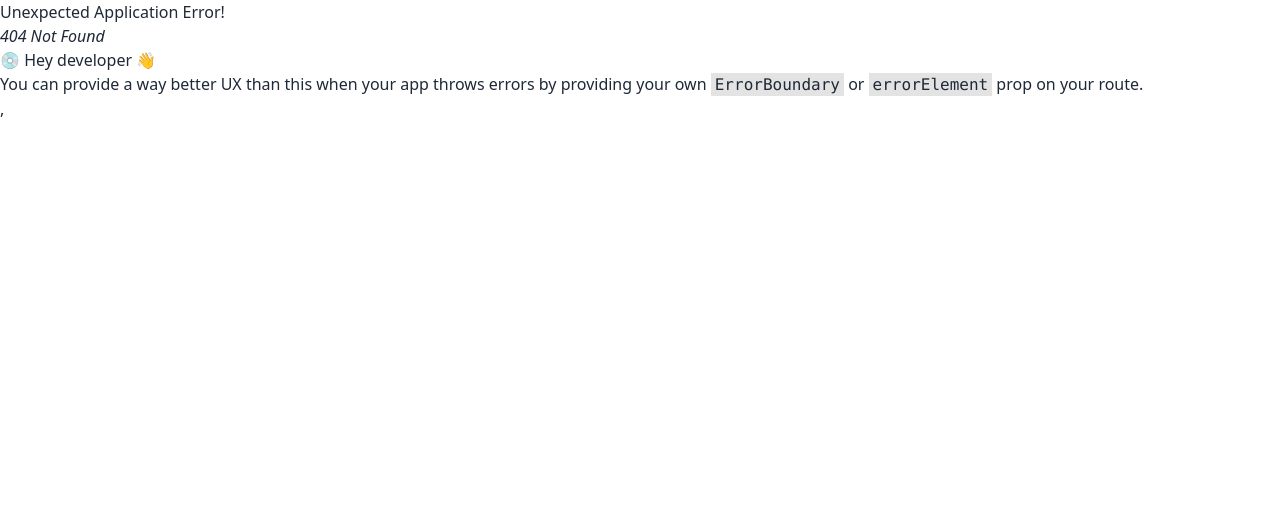
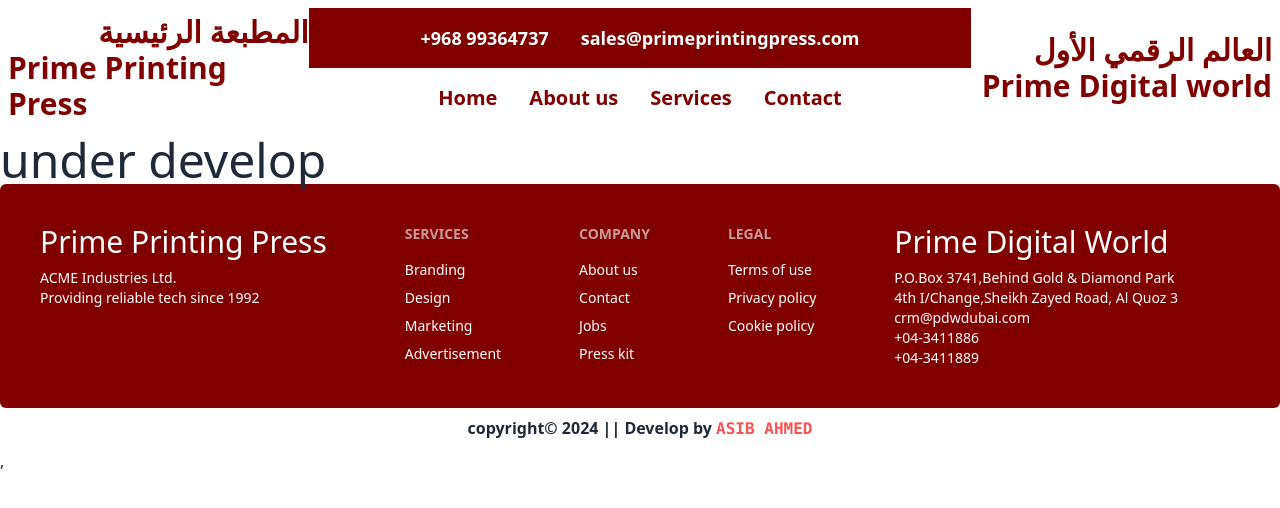
Before and after one commit to asib11/printing-press, a React (Vite) app: page /about in a window 1280 px wide. Before the commit this address had no page. Shown: the top 508 px of the page. Built offline with nearby package versions, Linux system fonts and the light colour scheme.

Commit message:
add route

```diff
--- a/src/Layout/Main.jsx
+++ b/src/Layout/Main.jsx
@@ -9,7 +9,7 @@
             <Navbar></Navbar>
             <Outlet></Outlet>
             <Footer></Footer>
-            <p className="text-center font-bold my-2 text-[#800000]">copyright{copy} 2024 || Develop by <a href="">ASIB AHMED</a></p>
+            <p className="text-center font-semibold my-2  ">copyright{copy} 2024 || Develop by <a className='font-mono font-bold hover:underline text-[#fd5252]' href="https://wa.me/+8801753249719" target="_blank" rel="noreferrer">ASIB AHMED</a></p>
         </div>
     );
 };
--- /dev/null
+++ b/src/components/About/About.jsx
@@ -0,0 +1,11 @@
+
+
+const About = () => {
+    return (
+        <div>
+            <p className="text-5xl">under develop</p>
+        </div>
+    );
+};
+
+export default About;
--- /dev/null
+++ b/src/components/Contact/Contact.jsx
@@ -0,0 +1,11 @@
+
+
+const Contact = () => {
+    return (
+        <div>
+            <p>under develop</p>
+        </div>
+    );
+};
+
+export default Contact;
--- /dev/null
+++ b/src/components/Services/Services.jsx
@@ -0,0 +1,11 @@
+
+
+const Services = () => {
+    return (
+        <div>
+            <p>under develop</p>
+        </div>
+    );
+};
+
+export default Services;
```
Also changed, not shown: src/main.jsx (+15 -0 lines).
